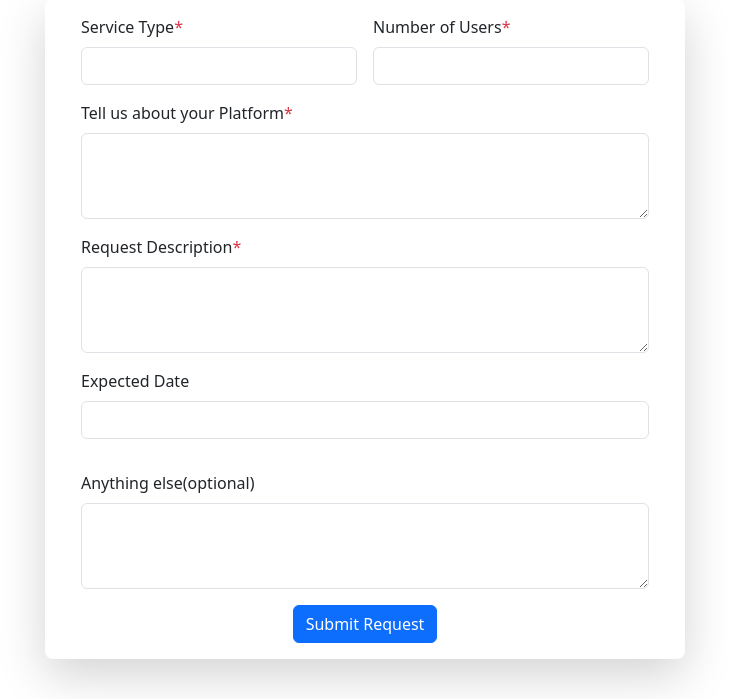
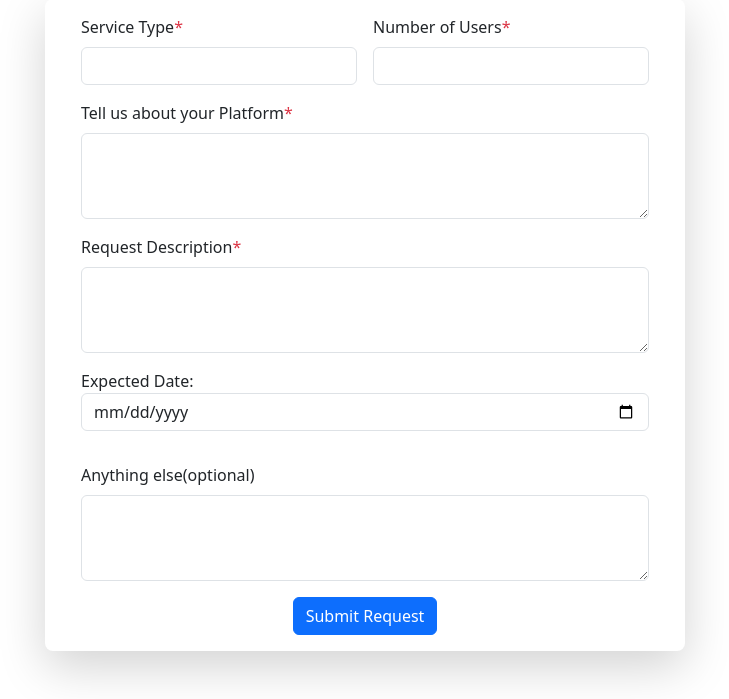
Before and after one commit to degisew/onboarding, a Django app: page /customer/request/ in a window 1280 px wide. Shown: the part 17-716 px from the top of the page, without its empty margins (275-1004 px from the left). Run offline with Django 5.2, Linux system fonts and the light colour scheme; some libraries are stand-ins or nearby versions.

Commit message:
added a form

```diff
--- a/customerRequest/form.py
+++ b/customerRequest/form.py
@@ -15,8 +15,7 @@ class CustomerRequestForm(forms.ModelForm):
     ))
     class Meta:
         model = CustomerRequest
-        fields = ['service_type', 'number_of_users', 'about_platform',
-                  'request_description', 'expected_date', 'anything_else']
+        fields = ['expected_date']
 
         # labels = ["", ""]
 
--- a/customerRequest/templates/customerRequest/form.html
+++ b/customerRequest/templates/customerRequest/form.html
@@ -23,8 +23,10 @@
         <textarea class="form-control" name="description" id="description" rows="3" required></textarea>
       </div>
       <div class="mb-3">
-        <label for="dob" class="form-label">Expected Date</label>
-        <input type="text" name="date" id="datepicker" class="form-control datepicker" required>
+        <label for="id_expected_date">Expected Date:</label>
+        <input type="date" name="expected_date" placeholder="yyyy-mm-dd (DOB)" class="form-control" required="" id="id_expected_date">
+        <!-- <label for="dob" class="form-label">Expected Date</label>
+        <input type="text" name="date" id="datepicker" class="form-control datepicker" required> -->
     </div>
       <div class="col-12">
         <label for="comments" class="form-label">Anything else(optional)</label>
@@ -55,6 +57,7 @@
       rel="stylesheet"
       href="https://code.jquery.com/ui/1.12.1/themes/base/theme.css"
     />
+
 {% endblock %}
 
 <script>
@@ -62,10 +65,13 @@
   $(function () {
       // Target the input with the "datepicker" class
       $(".datepicker").datepicker({
-          dateFormat: "yy-mm-dd",  // Adjust the date format as needed
+          dateFormat: "yyyy-mm-dd",  // Adjust the date format as needed
           changeMonth: true,
           changeYear: true,
           yearRange: "-100:+0",  // Allow selection of the last 100 years
       });
   });
 </script>
+
+
+{{form.as_p}}
--- a/customerRequest/views.py
+++ b/customerRequest/views.py
@@ -15,20 +15,21 @@ from django.utils.decorators import method_decorator
 
 
 class createOnBoardRequest(View):
-    # form_class = CustomerRequestForm
+    form_class = CustomerRequestForm
     template_name = 'customerRequest/form.html'
 
     def get(self, request):
-        # form = self.form_class()
-        return render(request, self.template_name)
+        form = self.form_class()
+        return render(request, self.template_name, {'form': form})
 
     def post(self, request, *args, **kwargs):
+        form = self.form_class()
         description = request.POST.get('description')
         service_type = request.POST.get('service_type')
         number_of_users = request.POST.get('users')
         print("###########",description)
         about = request.POST.get('about_platform')
-        expected_date = request.POST.get('date')
+        expected_date = request.POST.get('expected_date')
         comments = request.POST.get('comments')
         new_request = CustomerRequest(service_type=service_type, number_of_users=number_of_users,
                                       about_platform=about, request_description=description, expected_date=expected_date, anything_else=comments)
```
